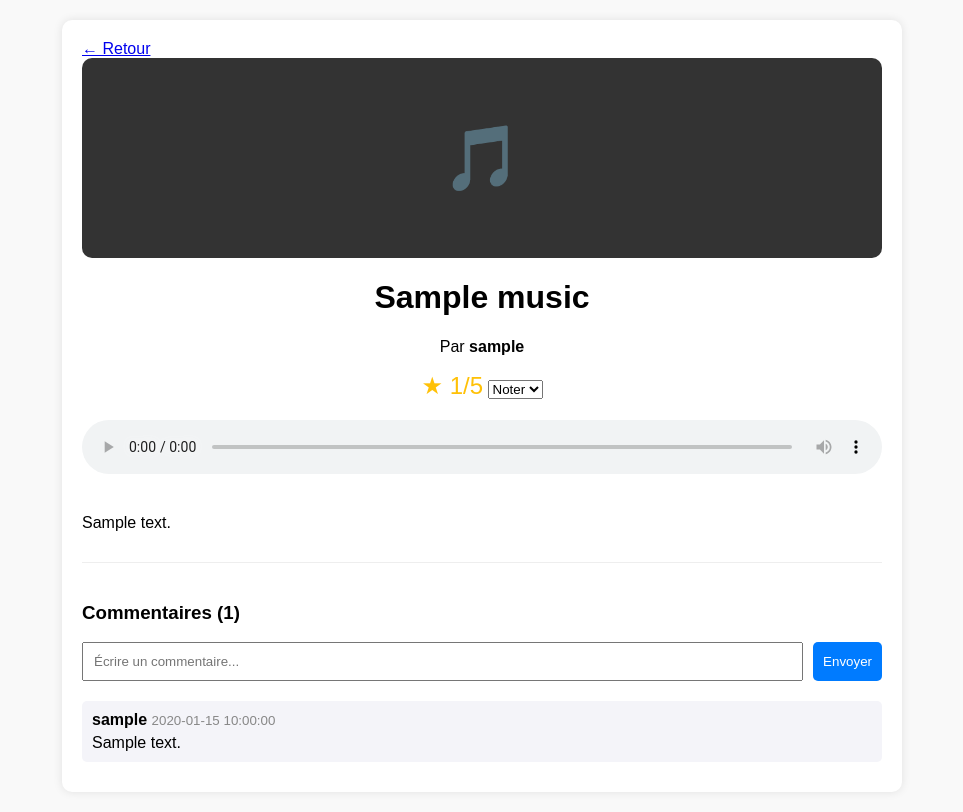
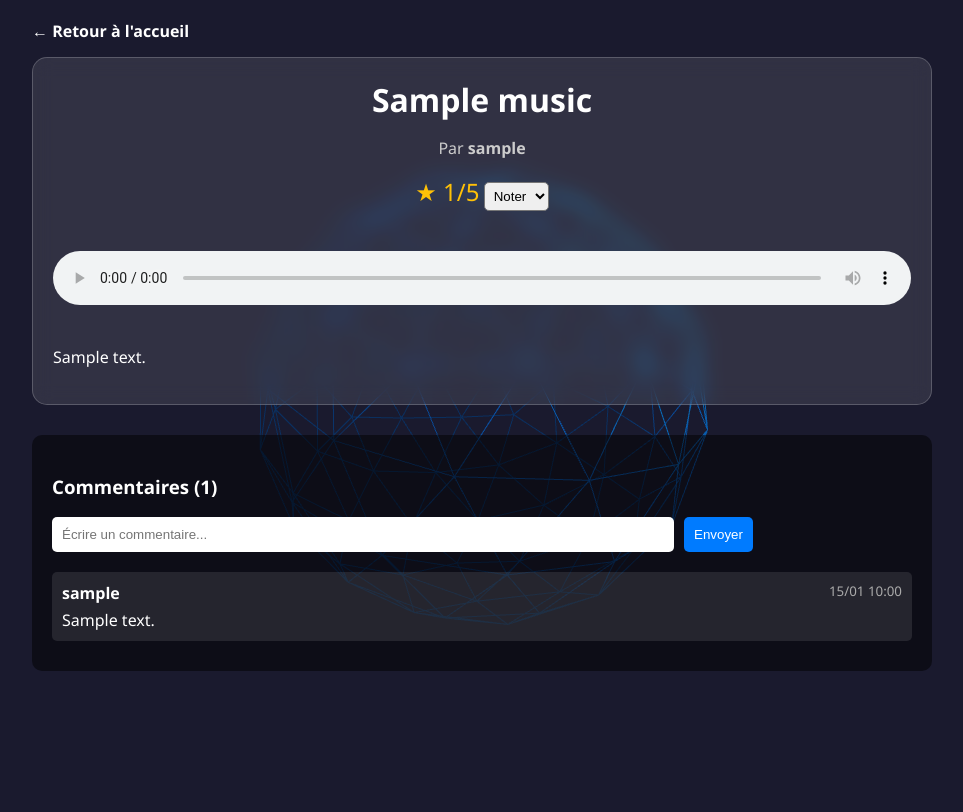
Before and after one commit to Michael-Rousseau/music_community, a PHP site: page /music.php?id=1 in a window 1280 px wide. Shown: the whole page, without its empty margins (158-1121 px from the left). After the commit the page ends 671 px from the top, so only its background shows below. Run offline with PHP 8.4, Linux system fonts and the light colour scheme; the visitor is signed in with stand-in values (Sample User, id 1); tables that the repository leaves empty hold one stand-in row (values such as "Sample post").

Commit message:
add treejs

```diff
--- a/public/music.php
+++ b/public/music.php
@@ -40,74 +40,191 @@ $comments = $stmtC->fetchAll();
 <head>
     <meta charset="UTF-8">
     <title><?php echo htmlspecialchars($music['title']); ?></title>
+    <script src="https://cdnjs.cloudflare.com/ajax/libs/three.js/r128/three.min.js"></script>
     <style>
-        /* Style simple inspiré du schéma */
-        body { font-family: sans-serif; margin: 0; background: #f9f9f9; }
-        .container { max-width: 800px; margin: 20px auto; background: white; padding: 20px; border-radius: 10px; box-shadow: 0 0 10px rgba(0,0,0,0.1); }
-        .header { text-align: center; }
-        .cover { width: 100%; height: 200px; background: #333; color: white; display: flex; align-items: center; justify-content: center; font-size: 4rem; border-radius: 10px; }
-        audio { width: 100%; margin: 20px 0; }
+        body { font-family: 'Segoe UI', sans-serif; margin: 0; background: #1a1a2e; color: white; }
+
+        .container { max-width: 900px; margin: 0 auto; padding: 20px; position: relative; z-index: 2; }
+
+        .header { text-align: center; margin-bottom: 20px; }
+
+        #visualizer-canvas {
+            position: fixed;
+            top: 0;
+            left: 0;
+            width: 100%;
+            height: 100%;
+            z-index: 1;
+            opacity: 0.6;
+        }
+
+        .player-card {
+            background: rgba(255, 255, 255, 0.1);
+            backdrop-filter: blur(10px);
+            padding: 20px;
+            border-radius: 15px;
+            border: 1px solid rgba(255, 255, 255, 0.2);
+            margin-bottom: 20px;
+        }
+
+        audio { width: 100%; margin: 20px 0; outline: none; }
+
         .stars { color: #ffc107; font-size: 1.5rem; }
-        .comment-box { margin-top: 30px; border-top: 1px solid #eee; padding-top: 20px; }
-        .comment { background: #f4f4f9; padding: 10px; margin-bottom: 10px; border-radius: 5px; }
+
+        .comment-box { margin-top: 30px; background: rgba(0,0,0,0.5); padding: 20px; border-radius: 10px; }
+        .comment { background: rgba(255,255,255,0.1); padding: 10px; margin-bottom: 10px; border-radius: 5px; }
+
         .btn { background: #007bff; color: white; border: none; padding: 10px; cursor: pointer; border-radius: 5px; }
+        .btn-back { display: inline-block; color: white; text-decoration: none; margin-bottom: 15px; font-weight: bold; }
+
+        input[type="text"] { width: 70%; padding: 10px; border-radius: 5px; border: none; }
     </style>
 </head>
 <body>
 
+<div id="visualizer-canvas"></div>
+
 <div class="container">
-    <a href="index.php">← Retour</a>
+    <a href="index.php" class="btn-back">← Retour à l'accueil</a>
 
+    <div class="player-card">
         <div class="header">
-        <div class="cover">🎵</div>
-        <h1><?php echo htmlspecialchars($music['title']); ?></h1>
-        <p>Par <strong><?php echo htmlspecialchars($music['username']); ?></strong></p>
+            <h1 style="margin:0;"><?php echo htmlspecialchars($music['title']); ?></h1>
+            <p style="color:#ccc;">Par <strong><?php echo htmlspecialchars($music['username']); ?></strong></p>
 
             <div class="rating">
                 <span class="stars">★ <?php echo $avgRating ?: '-'; ?>/5</span>
                 <?php if(isset($_SESSION['user_id'])): ?>
                 <form method="POST" style="display:inline-block;">
-                <select name="rating" onchange="this.form.submit()">
+                    <select name="rating" onchange="this.form.submit()" style="padding:5px; border-radius:5px;">
                         <option value="">Noter</option>
                         <option value="5">5 ★</option>
                         <option value="4">4 ★</option>
                         <option value="3">3 ★</option>
-                    <option value="2">2 ★</option>
-                    <option value="1">1 ★</option>
                     </select>
                 </form>
                 <?php endif; ?>
             </div>
         </div>
 
-    <audio controls>
+        <audio id="audio-player" controls crossorigin="anonymous">
             <source src="uploads/mp3/<?php echo htmlspecialchars($music['filename']); ?>" type="audio/mpeg">
             Votre navigateur ne supporte pas l'audio.
         </audio>
 
         <p><?php echo nl2br(htmlspecialchars($music['description'])); ?></p>
+    </div>
 
     <div class="comment-box">
         <h3>Commentaires (<?php echo count($comments); ?>)</h3>
 
         <?php if(isset($_SESSION['user_id'])): ?>
         <form method="POST" style="margin-bottom: 20px; display:flex; gap:10px;">
-            <input type="text" name="comment" placeholder="Écrire un commentaire..." style="flex:1; padding:10px;" required>
+            <input type="text" name="comment" placeholder="Écrire un commentaire..." required>
             <button type="submit" class="btn">Envoyer</button>
         </form>
         <?php else: ?>
-            <p><a href="connexion.php">Connectez-vous</a> pour commenter.</p>
+            <p><a href="connexion.php" style="color:#007bff">Connectez-vous</a> pour commenter.</p>
         <?php endif; ?>
 
         <?php foreach($comments as $c): ?>
             <div class="comment">
                 <strong><?php echo htmlspecialchars($c['username']); ?></strong>
-                <small style="color:#888;"><?php echo $c['created_at']; ?></small>
+                <small style="color:#aaa; float:right;"><?php echo date('d/m H:i', strtotime($c['created_at'])); ?></small>
                 <p style="margin:5px 0 0;"><?php echo htmlspecialchars($c['content']); ?></p>
             </div>
         <?php endforeach; ?>
     </div>
 </div>
 
+<script>
+    let scene, camera, renderer, sphere, analyser, dataArray;
+    let isAudioContextSetup = false;
+
+    function initThreeJS() {
+        const container = document.getElementById('visualizer-canvas');
+
+        scene = new THREE.Scene();
+        camera = new THREE.PerspectiveCamera(75, window.innerWidth / window.innerHeight, 0.1, 1000);
+        camera.position.z = 5;
+
+        renderer = new THREE.WebGLRenderer({ alpha: true, antialias: true });
+        renderer.setSize(window.innerWidth, window.innerHeight);
+        container.appendChild(renderer.domElement);
+
+        const geometry = new THREE.IcosahedronGeometry(2, 2);
+        const material = new THREE.MeshLambertMaterial({
+            color: 0x007bff,
+            wireframe: true
+        });
+        sphere = new THREE.Mesh(geometry, material);
+        scene.add(sphere);
+
+        const ambientLight = new THREE.AmbientLight(0xffffff, 0.5);
+        scene.add(ambientLight);
+        const pointLight = new THREE.PointLight(0xffffff, 1);
+        pointLight.position.set(10, 10, 10);
+        scene.add(pointLight);
+
+        window.addEventListener('resize', () => {
+            renderer.setSize(window.innerWidth, window.innerHeight);
+            camera.aspect = window.innerWidth / window.innerHeight;
+            camera.updateProjectionMatrix();
+        });
+
+        animate();
+    }
+
+    function setupAudioContext() {
+        if (isAudioContextSetup) return;
+
+        const audio = document.getElementById('audio-player');
+
+        const audioCtx = new (window.AudioContext || window.webkitAudioContext)();
+        const source = audioCtx.createMediaElementSource(audio);
+
+        analyser = audioCtx.createAnalyser();
+        analyser.fftSize = 256;
+
+        source.connect(analyser);
+        analyser.connect(audioCtx.destination);
+
+        dataArray = new Uint8Array(analyser.frequencyBinCount);
+        isAudioContextSetup = true;
+
+        if (audioCtx.state === 'suspended') {
+            audioCtx.resume();
+        }
+    }
+
+    function animate() {
+        requestAnimationFrame(animate);
+
+        sphere.rotation.x += 0.005;
+        sphere.rotation.y += 0.005;
+
+        if (analyser) {
+            analyser.getByteFrequencyData(dataArray);
+
+            let lowerHalfArray = dataArray.slice(0, (dataArray.length/2) - 1);
+            let lowerMax = lowerHalfArray.reduce((a, b) => Math.max(a, b), 0);
+
+            let scale = 1 + (lowerMax / 255) * 0.8;
+
+            sphere.scale.set(scale, scale, scale);
+
+            sphere.material.color.setHSL(0.6 + (lowerMax/255)*0.2, 0.8, 0.5);
+        }
+
+        renderer.render(scene, camera);
+    }
+
+    initThreeJS();
+
+    document.getElementById('audio-player').addEventListener('play', () => {
+        setupAudioContext();
+    });
+
+</script>
 </body>
 </html>
```
Lines whose indentation alone changed are shown as unchanged.
